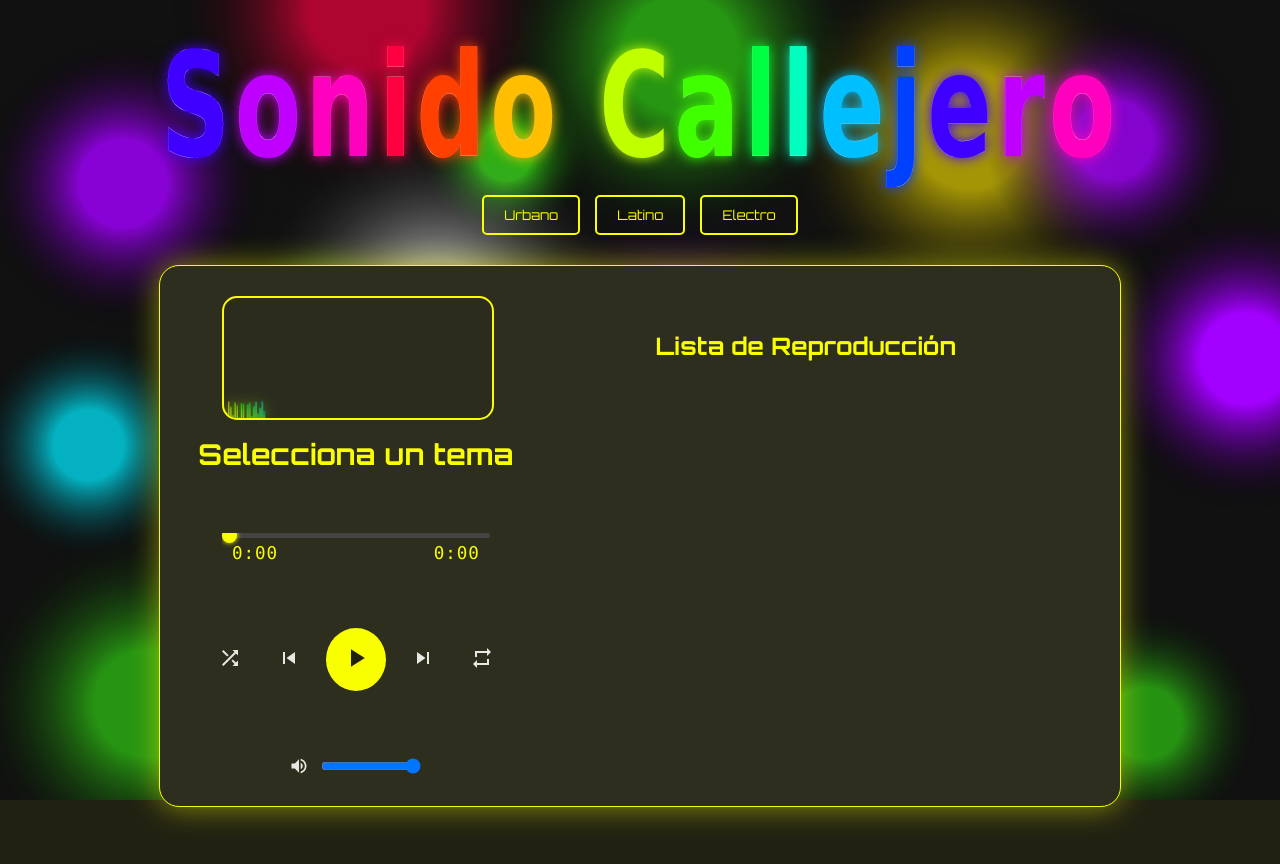
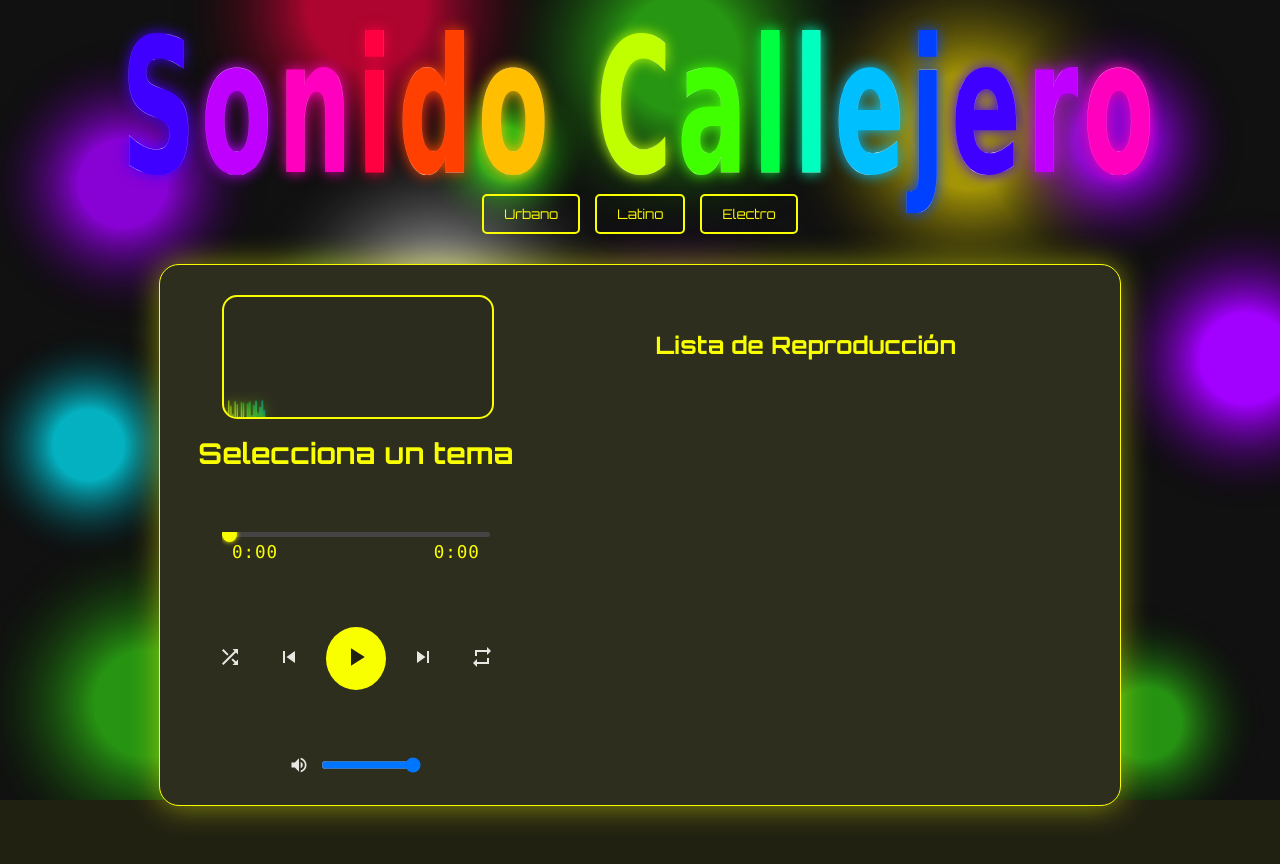
Before and after one commit to Pachodev77/zarmusical, a website: page index.html in a window 1280 px wide. Drawn offline with Linux system fonts and the light colour scheme; no server answers; animation ran at ten frames a second; a web font is replaced by a local one.

Commit message:
Aumentar aún más la altura de las letras manteniendo el espaciado

```diff
--- a/style.css
+++ b/style.css
@@ -29,8 +29,8 @@ body {
     font-family: 'UnifrakturMaguntia', cursive;
     text-transform: none;
     font-weight: normal;
-    font-size: 6em; /* Aumentado aún más el tamaño de fuente */
-    line-height: 1.2; /* Reducido para permitir más altura */
+    font-size: 6.5em; /* Aumentado aún más el tamaño de fuente */
+    line-height: 1.1; /* Reducido para permitir más altura */
     font-weight: 900;
     font-stretch: ultra-expanded; /* Hace las letras más estrechas y altas */
     letter-spacing: 0.05em; /* Espaciado entre letras original */
@@ -45,7 +45,7 @@ body {
     text-overflow: clip;
     display: block;
     height: auto;
-    transform: scaleY(1.5); /* Aumentado el factor de escala vertical */
+    transform: scaleY(1.8); /* Aumentado aún más el factor de escala vertical */
     transform-origin: center; /* Asegura que la transformación sea desde el centro */
     margin: 30px 20px 30px; /* Ajustado el margen vertical para más espacio */
 }
```
